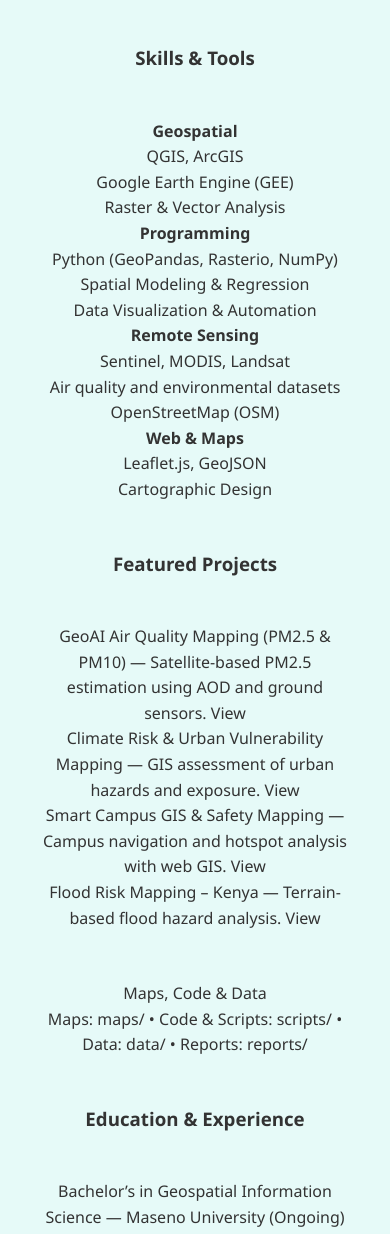
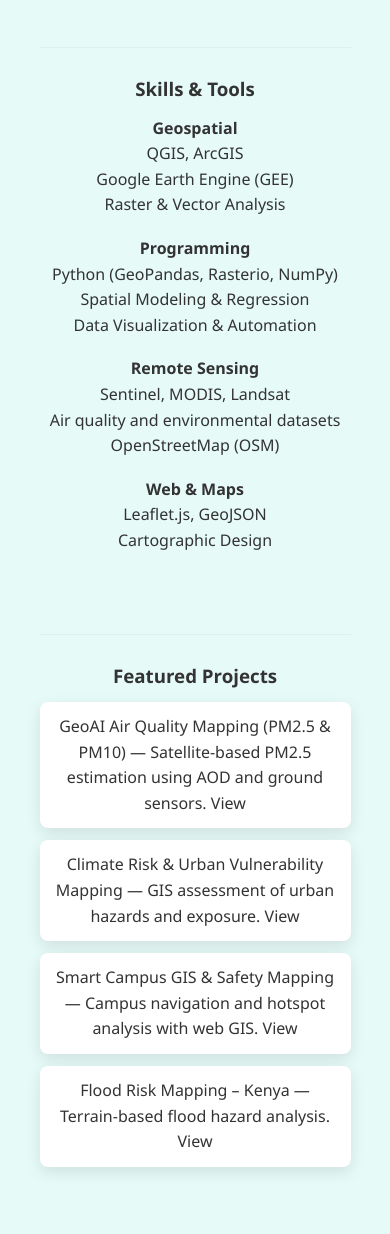
Before and after one commit to CLIMAFORD/PORTFOLIO, a plain HTML site: page index.html in a window 390 px wide. Shown: the part 4260-5494 px from the top of the page. Drawn offline with Linux system fonts and the light colour scheme.

Commit message:
Adjust hero height; split About into subsections with column layout styles

```diff
--- a/index.html
+++ b/index.html
@@ -121,7 +121,8 @@
 
           <p>With hands-on experience using tools like QGIS, Google Earth Engine, Python, and Web GIS, I build geospatial solutions that are practical, data-driven, and impactful. I am committed to transforming complex datasets into clear maps, insights, and decision‑ready outputs that support sustainable development goals, environmental management, and evidence‑based planning.</p>
 
-          <h3>Skills & Tools</h3>
+          <section id="skills" class="about-subsection">
+            <h3>Skills &amp; Tools</h3>
             <div class="skills-columns">
             <div>
               <h4>Geospatial</h4>
@@ -155,7 +156,9 @@
               </ul>
             </div>
             </div>
+          </section>
 
+          <section id="projects-featured" class="about-subsection">
             <h3>Featured Projects</h3>
             <ul class="featured-projects">
             <li>GeoAI Air Quality Mapping (PM2.5 &amp; PM10) — Satellite-based PM2.5 estimation using AOD and ground sensors. <a href="projects/air-quality-geoai/index.html">View</a></li>
@@ -163,13 +166,16 @@
             <li>Smart Campus GIS &amp; Safety Mapping — Campus navigation and hotspot analysis with web GIS. <a href="https://climaford.github.io/CAMPUSACCESSMAP">View</a></li>
             <li>Flood Risk Mapping – Kenya — Terrain-based flood hazard analysis. <a href="#">View</a></li>
             </ul>
+          </section>
 
           <p>Maps, Code &amp; Data<br>
           Maps: <a href="maps/">maps/</a> • Code &amp; Scripts: <a href="scripts/">scripts/</a> • Data: <a href="data/">data/</a> • Reports: <a href="reports/">reports/</a></p>
 
+          <section id="education" class="about-subsection education-section">
             <h3>Education &amp; Experience</h3>
             <p>Bachelor’s in Geospatial Information Science — Maseno University (Ongoing)</p>
             <p>Experience in GeoAI, satellite analysis, spatial visualization, and environmental GIS</p>
+          </section>
         </div>
       </div>
     </section>
--- a/styles/main.css
+++ b/styles/main.css
@@ -102,8 +102,7 @@ header { background-color: white; box-shadow: var(--shadow); position: fixed; wi
 .nav-links a:hover { color: var(--secondary-color); }
 .mobile-menu-btn { display: none; font-size: 1.5rem; cursor: pointer; position: relative; z-index: 1101; padding: 6px; }
 
-/* Hero Section */
-.hero { background: linear-gradient(135deg, var(--primary-color) 0%, #1a2530 100%); color: white; padding: 180px 0 100px; text-align: center; }
+.hero { background: linear-gradient(135deg, var(--primary-color) 0%, #1a2530 100%); color: white; padding: 120px 0 60px; text-align: center; }
 .hero-content h1 { font-size: 3.5rem; margin-bottom: 20px; line-height: 1.2; }
 .hero-content p { font-size: 1.3rem; max-width: 700px; margin: 0 auto 30px; color: rgba(255, 255, 255, 0.8); }
 .highlight { color: var(--secondary-color); }
@@ -188,6 +187,19 @@ footer { background-color: #1a2530; color: white; text-align: center; padding: 3
     .timeline-item:nth-child(odd)::after, .timeline-item:nth-child(even)::after { left: 18px; }
 }
 
+/* About subsections and column-ish layout */
+.about-subsection { padding: 30px 0; border-top: 1px solid rgba(0,0,0,0.04); display: flex; flex-direction: column; gap: 16px; align-items: flex-start; }
+.skills-columns { display: grid; grid-template-columns: repeat(auto-fit, minmax(180px, 1fr)); gap: 18px; width: 100%; }
+.featured-projects { display: grid; grid-template-columns: repeat(auto-fit, minmax(240px, 1fr)); gap: 12px; padding: 0; margin: 0; }
+.featured-projects li { background: #fff; padding: 12px 14px; border-radius: 8px; box-shadow: var(--shadow); list-style: none; }
+.education-section { display:flex; flex-direction: column; gap: 8px; }
+
+@media (max-width: 992px) {
+  .about-subsection, .skills-columns, .featured-projects, .education-section { text-align: center; align-items: center; }
+  .skills-columns { grid-template-columns: 1fr; }
+  .featured-projects { grid-template-columns: 1fr; }
+}
+
 @media (max-width: 768px) {
     .navbar { padding: 15px 0; }
     .nav-links { position: fixed; top: 70px; left: 0; background-color: white; width: 100%; flex-direction: column; align-items: center; padding: 20px 0; box-shadow: var(--shadow); transform: translateY(-100%); opacity: 0; transition: var(--transition); z-index: 999; }
```
Lines whose indentation alone changed are shown as unchanged.
